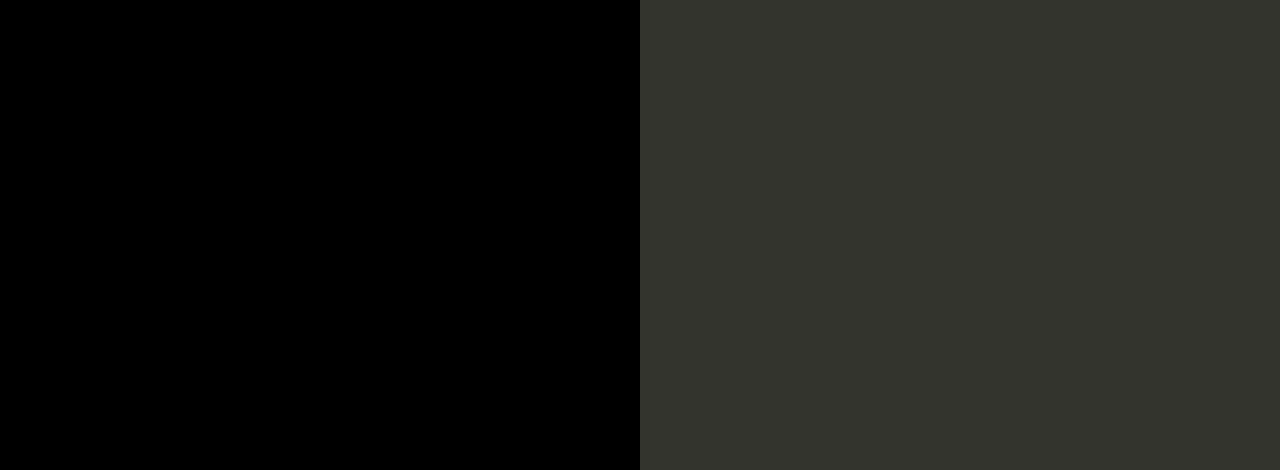
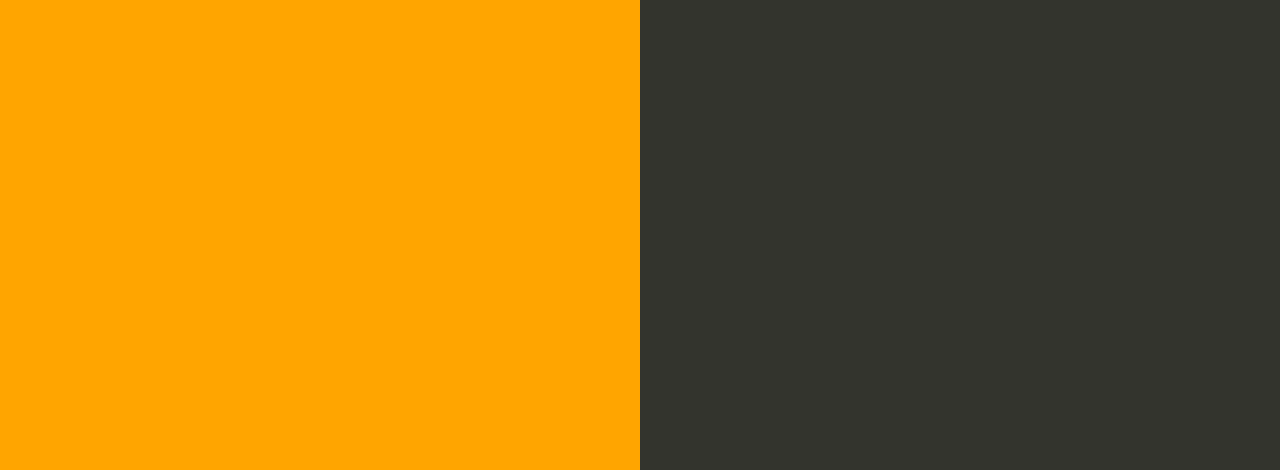
Before and after one commit to sudheerk0807/my-node-js-app, a website: page index.html in a window 1280 px wide. Shown: the part 330-800 px from the top of the page. Drawn offline with Linux system fonts and the light colour scheme.

Commit message:
update to orange

```diff
--- a/index.html
+++ b/index.html
@@ -35,7 +35,7 @@
 
         text-align: right;
         padding-top: 11em;
-        background-color: black;
+        background-color: orange;
 
       }
       .textColumn p {
```
